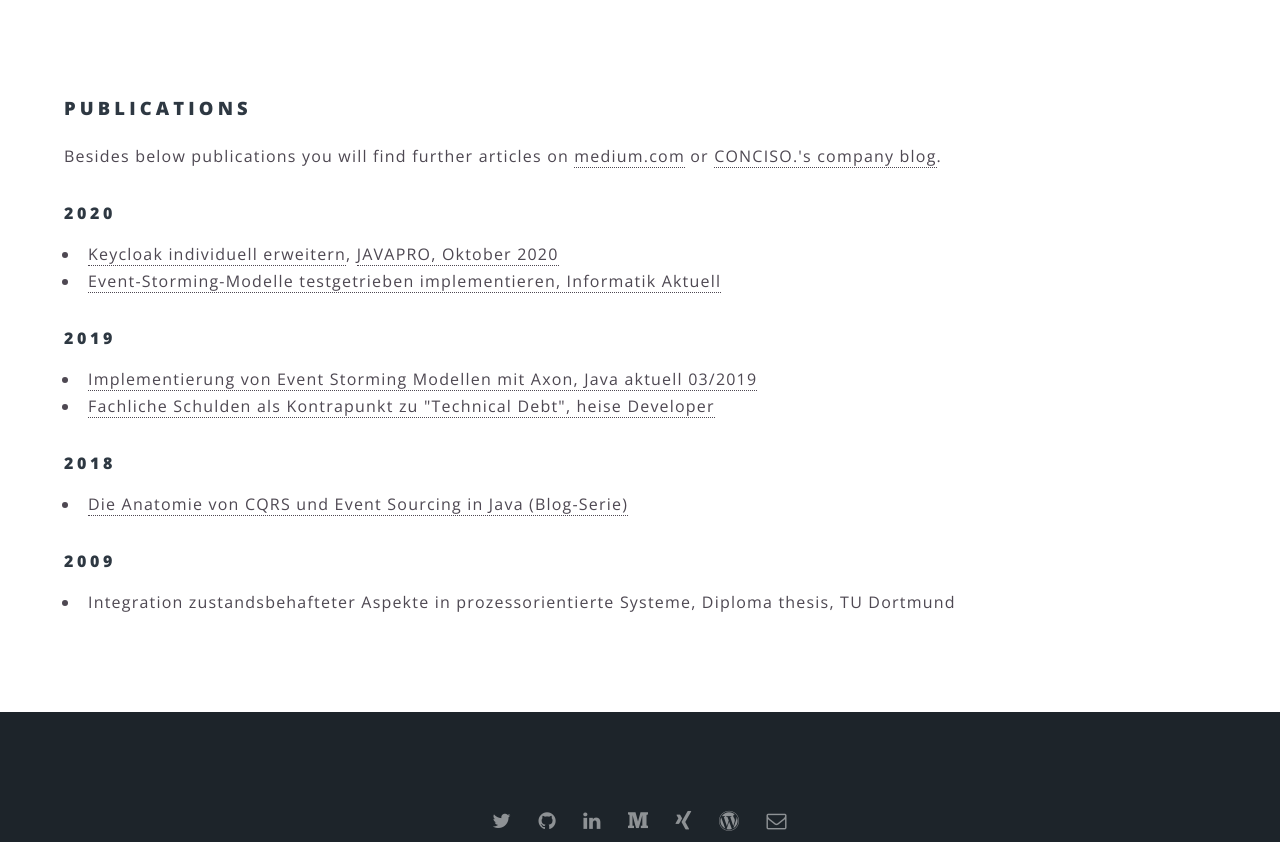
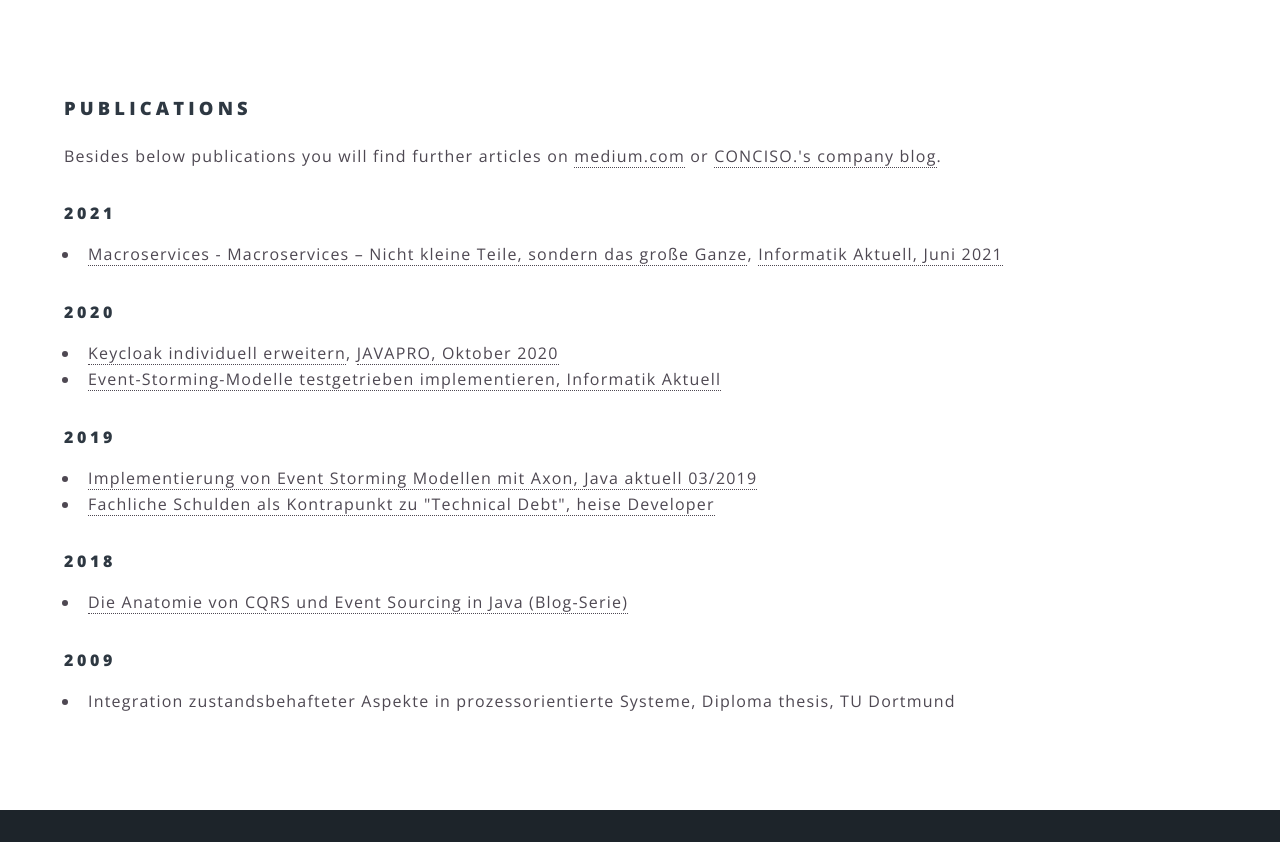
Before and after one commit to sventorben/sventorben.de, a Jekyll site: the page built from publications.html, in a window 1280 px wide and 900 px high, scrolled down 339 px, cut to the strip 58-900 px from the top of the window. Built offline with Jekyll 4.4.1, drawn with Linux system fonts in a browser that asks for light colours.

Commit message:
Add macroservice article at Informatik Aktuell

```diff
--- a/publications.html
+++ b/publications.html
@@ -6,6 +6,10 @@
 ---
 <p>Besides below publications you will find further articles on <a href="https://medium.com/@sventorben" target="_blank">medium.com</a> or <a href="https://conciso.de/blog/author/janus" target="_blank">CONCISO.'s company blog</a>.</p>
 
+	<h4>2021</h4>
+	<ul>
+		<li><a href="https://www.informatik-aktuell.de/entwicklung/methoden/macroservices-nicht-kleine-teile-sondern-das-grosse-ganze.html" target="_blank">Macroservices - Macroservices – Nicht kleine Teile, sondern das große Ganze</a>, <a href="https://www.informatik-aktuell.de/" target="_blank">Informatik Aktuell, Juni 2021</a>
+	</ul>
 	<h4>2020</h4>
 	<ul>
 		<li><a href="https://javapro.io/keycloak-individuell-erweitern/" target="_blank">Keycloak individuell erweitern</a>, <a href="https://magazin.javapro.io/" target="_blank">JAVAPRO, Oktober 2020</a>
```
